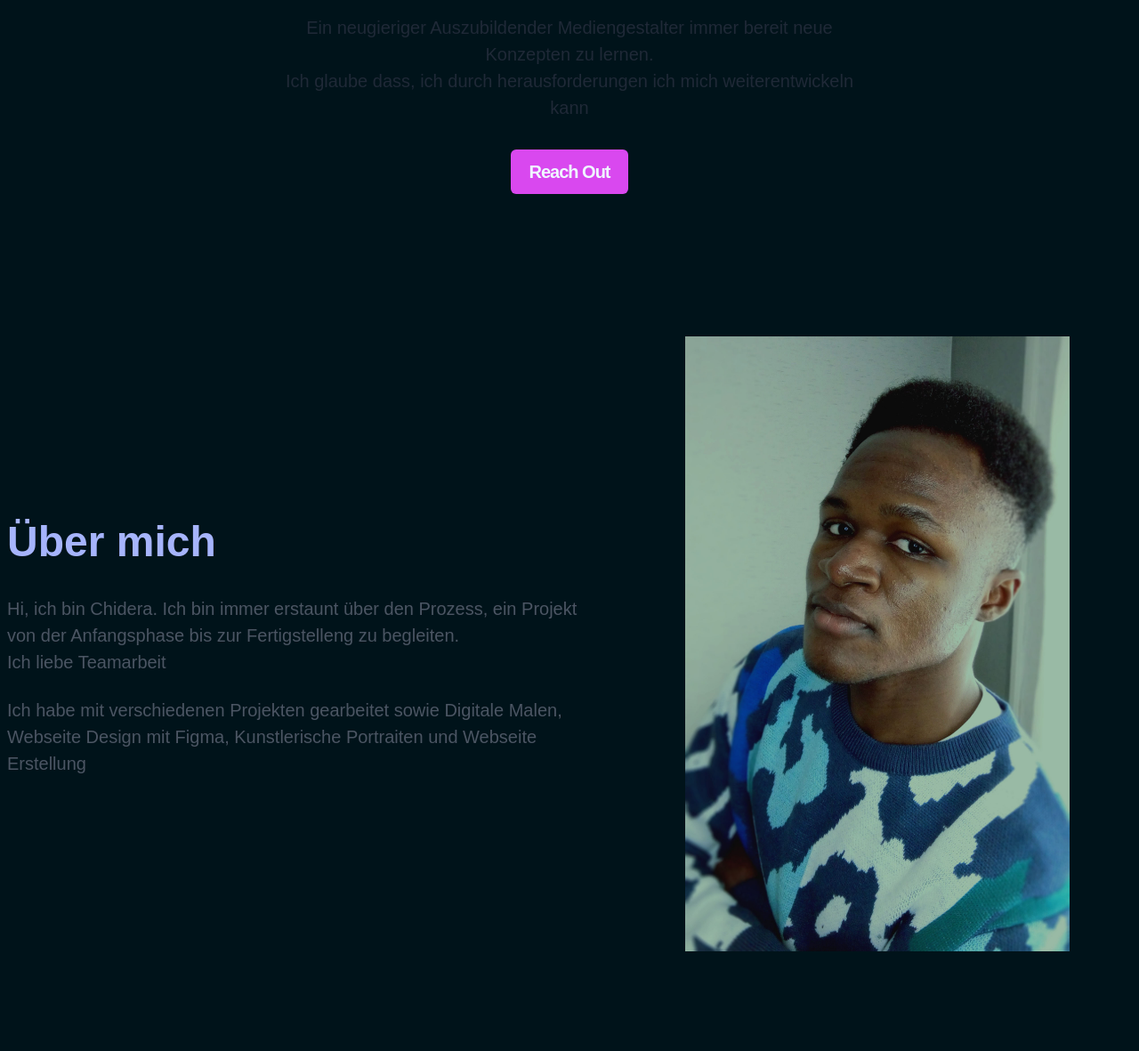
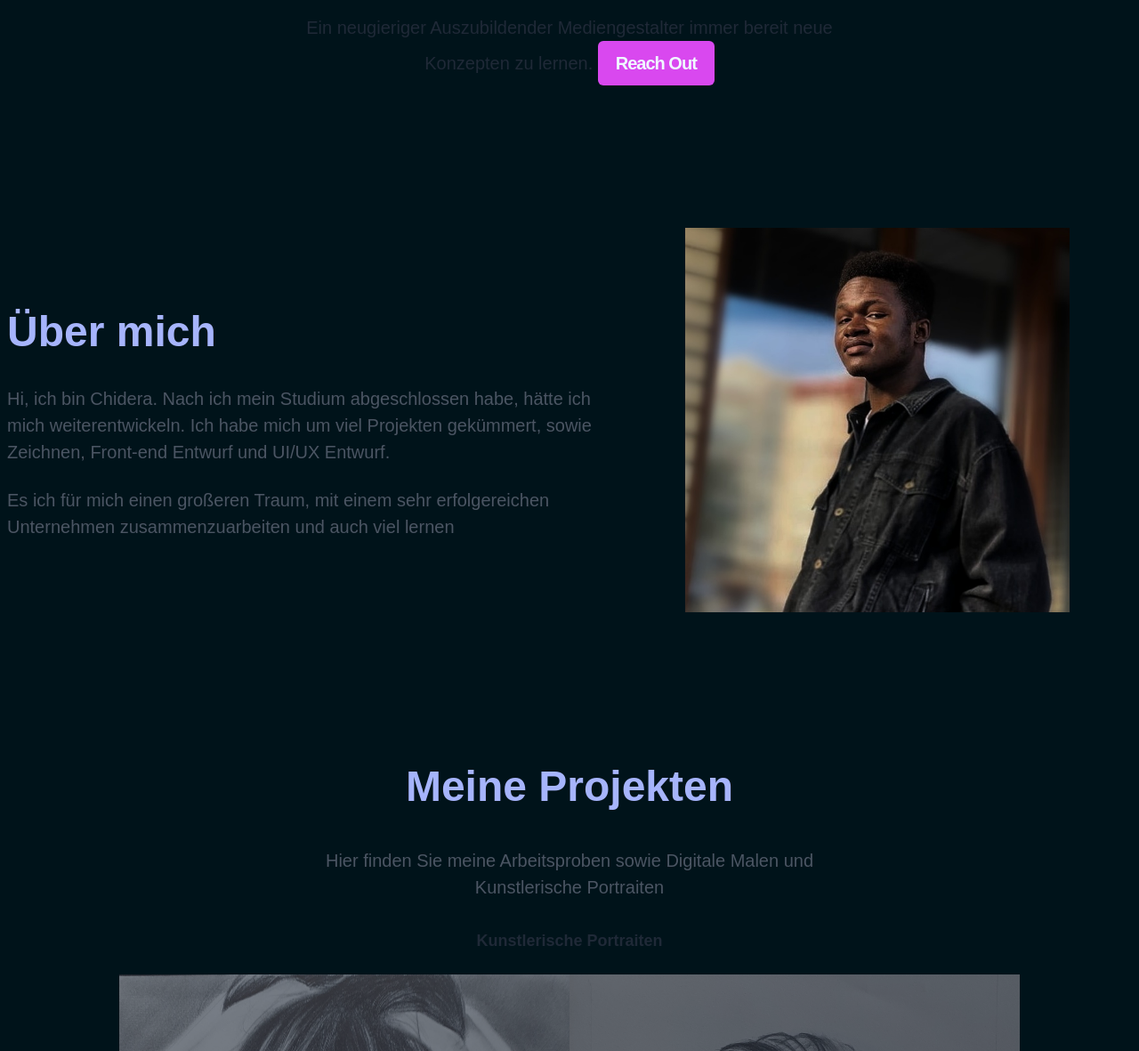
Before and after one commit to Codemaxxxx/Building-a-Portfolio-Website, a website built with Vite: page index.html in a window 1280 px wide. Shown: the part 639-1820 px from the top of the page at 89% size. Built offline with nearby package versions, Linux system fonts and the light colour scheme; files whose address does not match are found by name; a web font is replaced by a local one.

Commit message:
First commit

```diff
--- a/index.html
+++ b/index.html
@@ -74,22 +74,22 @@
         <img class="hero__img" src="/Profile.png" alt="Profile picture">
         <h2 class="hero__subtitle">Hi, Ich bin Chidera</h2>
         <h1 class="hero__title">AUSZUBILDENDER <br> MEDIENGESTALTER</h1>
-        <p class="hero__description">Ein neugieriger Auszubildender Mediengestalter immer bereit neue Konzepten zu lernen. <br>Ich glaube dass, ich durch herausforderungen ich mich weiterentwickeln kann</p>
+        <p class="hero__description">Ein neugieriger Auszubildender Mediengestalter immer bereit neue Konzepten zu lernen.
         <a class="hero__btn btn" href="#">Reach out</a>
       </section>
       <section id="about" class="about container section">
         <div class="about__content">
           <h2 class="about__title">Über mich</h2>
-          <p class="about__description">Hi, ich bin Chidera. Ich bin immer erstaunt über den Prozess, ein Projekt von der Anfangsphase bis zur Fertigstelleng zu begleiten. <br>Ich liebe Teamarbeit</p>
-          <p class="about__description">Ich habe mit verschiedenen Projekten gearbeitet sowie Digitale Malen, Webseite Design mit Figma, Kunstlerische Portraiten und Webseite Erstellung</p>
+          <p class="about__description">Hi, ich bin Chidera. Nach ich mein Studium abgeschlossen habe, hätte  ich mich weiterentwickeln. Ich habe mich um viel Projekten gekümmert, sowie Zeichnen, Front-end Entwurf und UI/UX Entwurf. </p>
+          <p class="about__description">Es ich für mich einen großeren Traum, mit einem sehr erfolgereichen Unternehmen zusammenzuarbeiten und auch viel lernen</p>
         </div>
         <div class="about__img-wrapper">
-          <img class="about__img" src="/Profile2.jpg" alt="Profile picture">
+          <img class="about__img" src="/Profile1.jpg" alt="Profile picture">
         </div>
       </section>
       <section id="projekte" class="work container section">
         <h2 class="work__title">Meine Projekten</h2>
-        <p class="work__description">Hier finden Sie all meine letzten Projekten sowie Digitale Malen und Kunstlerische Portraiten</p>
+        <p class="work__description">Hier finden Sie meine Arbeitsproben sowie Digitale Malen und Kunstlerische Portraiten</p>
         <h3 class="work__projekt-title">Kunstlerische Portraiten</h3>
         <div class="work__container">
           <!--Projekt-->
```
Also changed, not shown: public/Profile.png (deleted), public/profile1.jpg (added).
